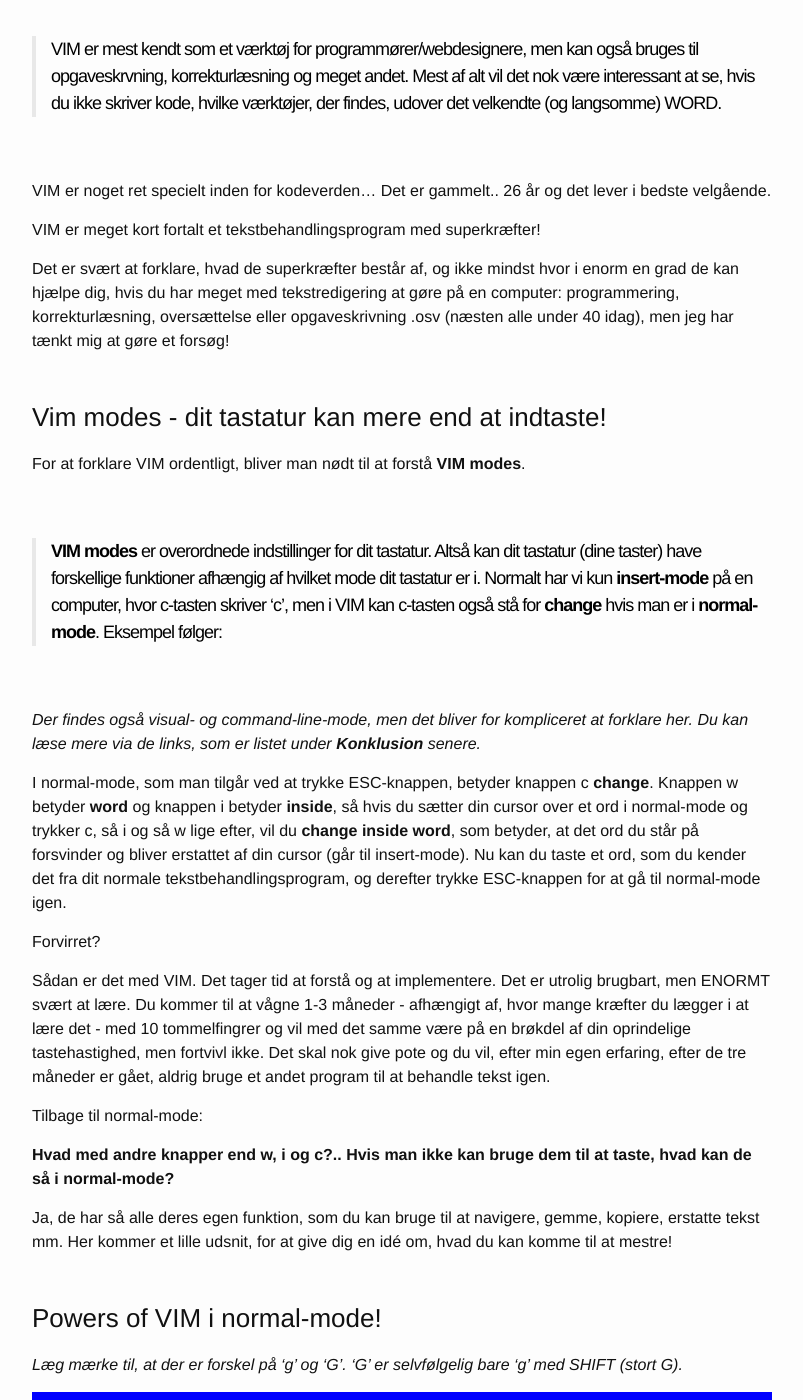
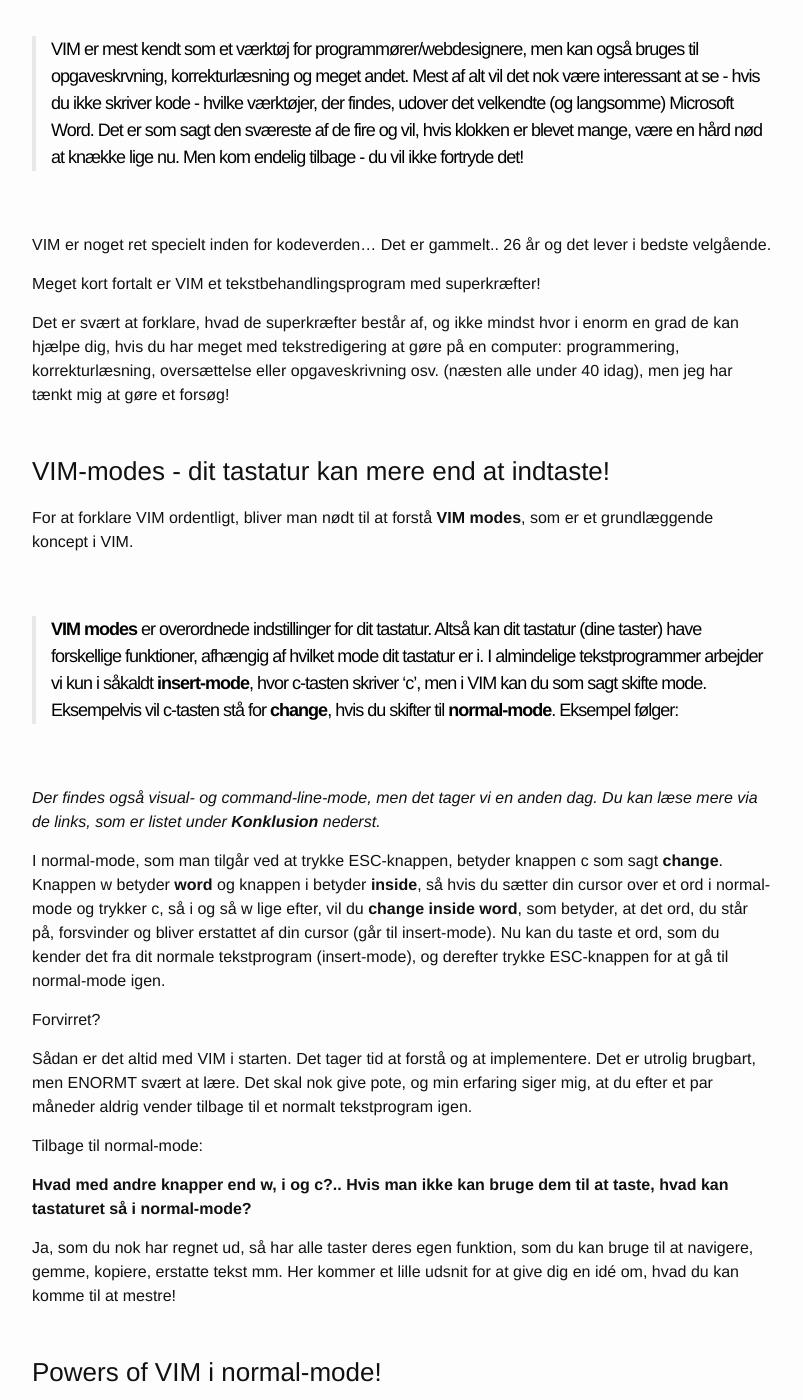
Before and after one commit to peterhoejlundandersen/hilsen, a Jekyll site: the page built from _posts/blogs/2018-01-27-techlove.markdown, in a window 1280 px wide and 1400 px high, scrolled down 8620 px. Shown: the whole window, without its empty margins (238-1041 px from the left). Built offline with Jekyll 4.4.1, drawn with Linux system fonts in a browser that asks for light colours; some of the changed text lies outside the part shown.

Commit message:
last corrections

```diff
--- a/_posts/blogs/2018-01-27-techlove.markdown
+++ b/_posts/blogs/2018-01-27-techlove.markdown
@@ -147,34 +147,35 @@
 
 ## VIM - en gammel teksteditor med superkræfter (den svære)!
 
-> VIM er mest kendt som et værktøj for programmører/webdesignere, men kan også bruges til opgaveskrvning, korrekturlæsning og meget andet. Mest af alt vil det nok være interessant at se, hvis du ikke skriver kode, hvilke værktøjer, der findes, udover det velkendte (og langsomme) WORD.
+
+> VIM er mest kendt som et værktøj for programmører/webdesignere, men kan også bruges til opgaveskrvning, korrekturlæsning og meget andet. Mest af alt vil det nok være interessant at se - hvis du ikke skriver kode - hvilke værktøjer, der findes, udover det velkendte (og langsomme) Microsoft Word. Det er som sagt den sværeste af de fire og vil, hvis klokken er blevet mange, være en hård nød at knække lige nu. Men kom endelig tilbage - du vil ikke fortryde det!
 
 VIM er noget ret specielt inden for kodeverden... Det er gammelt.. 26 år og det lever i bedste velgående.
 
-VIM er meget kort fortalt et tekstbehandlingsprogram med superkræfter!
+Meget kort fortalt er VIM et tekstbehandlingsprogram med superkræfter!
 
-Det er svært at forklare, hvad de superkræfter består af, og ikke mindst hvor i enorm en grad de kan hjælpe dig, hvis du har meget med tekstredigering at gøre på en computer: programmering, korrekturlæsning, oversættelse eller opgaveskrivning .osv (næsten alle under 40 idag), men jeg har tænkt mig at gøre et forsøg!
+Det er svært at forklare, hvad de superkræfter består af, og ikke mindst hvor i enorm en grad de kan hjælpe dig, hvis du har meget med tekstredigering at gøre på en computer: programmering, korrekturlæsning, oversættelse eller opgaveskrivning osv. (næsten alle under 40 idag), men jeg har tænkt mig at gøre et forsøg!
 
 
-### Vim modes - dit tastatur kan mere end at indtaste!
+### VIM-modes - dit tastatur kan mere end at indtaste!
 
-For at forklare VIM ordentligt, bliver man nødt til at forstå **VIM modes**.
+For at forklare VIM ordentligt, bliver man nødt til at forstå **VIM modes**, som er et grundlæggende koncept i VIM.
 
-> **VIM modes** er overordnede indstillinger for dit tastatur. Altså kan dit tastatur (dine taster) have forskellige funktioner afhængig af hvilket mode dit tastatur er i. Normalt har vi kun **insert-mode** på en computer, hvor c-tasten skriver 'c', men i VIM kan c-tasten også stå for **change** hvis man er i **normal-mode**. Eksempel følger:
+> **VIM modes** er overordnede indstillinger for dit tastatur. Altså kan dit tastatur (dine taster) have forskellige funktioner, afhængig af hvilket mode dit tastatur er i. I almindelige tekstprogrammer arbejder vi kun i såkaldt **insert-mode**, hvor c-tasten skriver 'c', men i VIM kan du som sagt skifte mode. Eksempelvis vil c-tasten stå for **change**, hvis du skifter til **normal-mode**. Eksempel følger:
 
-*Der findes også visual- og command-line-mode, men det bliver for kompliceret at forklare her. Du kan læse mere via de links, som er listet under **Konklusion** senere.*
+*Der findes også visual- og command-line-mode, men det tager vi en anden dag. Du kan læse mere via de links, som er listet under **Konklusion** nederst.*
 
-I normal-mode, som man tilgår ved at trykke ESC-knappen, betyder knappen c **change**. Knappen w betyder **word** og knappen i betyder **inside**, så hvis du sætter din cursor over et ord i normal-mode og trykker c, så i og så w lige efter, vil du **change inside word**, som betyder, at det ord du står på forsvinder og bliver erstattet af din cursor (går til insert-mode). Nu kan du taste et ord, som du kender det fra dit normale tekstbehandlingsprogram, og derefter trykke ESC-knappen for at gå til normal-mode igen.
+I normal-mode, som man tilgår ved at trykke ESC-knappen, betyder knappen c som sagt **change**. Knappen w betyder **word** og knappen i betyder **inside**, så hvis du sætter din cursor over et ord i normal-mode og trykker c, så i og så w lige efter, vil du **change inside word**, som betyder, at det ord, du står på, forsvinder og bliver erstattet af din cursor (går til insert-mode). Nu kan du taste et ord, som du kender det fra dit normale tekstprogram (insert-mode), og derefter trykke ESC-knappen for at gå til normal-mode igen.
 
 Forvirret?
 
-Sådan er det med VIM. Det tager tid at forstå og at implementere. Det er utrolig brugbart, men ENORMT svært at lære. Du kommer til at vågne 1-3 måneder - afhængigt af, hvor mange kræfter du lægger i at lære det - med 10 tommelfingrer og vil med det samme være på en brøkdel af din oprindelige tastehastighed, men fortvivl ikke. Det skal nok give pote og du vil, efter min egen erfaring, efter de tre måneder er gået, aldrig bruge et andet program til at behandle tekst igen.
+Sådan er det altid med VIM i starten. Det tager tid at forstå og at implementere. Det er utrolig brugbart, men ENORMT svært at lære. Det skal nok give pote, og min erfaring siger mig, at du efter et par måneder aldrig vender tilbage til et normalt tekstprogram igen.
 
 Tilbage til normal-mode:
 
-**Hvad med andre knapper end w, i og c?.. Hvis man ikke kan bruge dem til at taste, hvad kan de så i normal-mode?**
+**Hvad med andre knapper end w, i og c?.. Hvis man ikke kan bruge dem til at taste, hvad kan tastaturet så i normal-mode?**
 
-Ja, de har så alle deres egen funktion, som du kan bruge til at navigere, gemme, kopiere, erstatte tekst mm. Her kommer et lille udsnit, for at give dig en idé om, hvad du kan komme til at mestre!
+Ja, som du nok har regnet ud, så har alle taster deres egen funktion, som du kan bruge til at navigere, gemme, kopiere, erstatte tekst mm. Her kommer et lille udsnit for at give dig en idé om, hvad du kan komme til at mestre!
 
 ### Powers of VIM i normal-mode!
 
@@ -213,7 +214,7 @@
 
 Det er blot et meget lille udsnit, men hvad der er værd at vide er, at **funktionerne kan sættes sammen!**
 
-> **Sammensætning:** I VIM kan du sætte forskellige indtastninger sammen, så man f.eks. kan taste di", som betyder: Slet alt inde i gåseøjnene. Eller med c, a og parentes: ca(, der betyder: Slet alt inden i parenteserne og tag parenteserne med og gå til insert-mode!
+> **Sammensætning:** I VIM kan du sætte forskellige indtastninger sammen, så man f.eks. kan taste `di"`, som betyder: Slet alt inde i gåseøjnene. Eller med c, a og parentes: `ca(`, der betyder: Slet alt inden i parenteserne og tag parenteserne med og gå til insert-mode!
 
 Andre eksempler på sammensætninger - tal kan også bruges:
 
@@ -230,17 +231,17 @@
 | dt" | slet indtil gåseøjnene  ekskl. gåseøjnene |
 | dT( | slet bagud indtil åben parentes ekskl. parentes |
 
-Igen er det **kun et lille udsnit**! Du kan nok forestille dig, hvor mange 100-vis af sammensatte kommandoer, der findes. Nogle af dem mere brugte end andre, men pointen er, at du pludselig kan sætte dine værktøjer sammen og bygge løsninger, der passer til en hver situation i tekst-sammenhænge.
+Som sagt er det **kun et lille udsnit**! Du kan nok forestille dig, hvor mange 100-vis af sammensatte kommandoer, der findes. Nogle af dem mere brugte end andre, men pointen er, at du pludselig kan sætte dine værktøjer sammen og bygge løsninger, der passer til enhver situation i tekst-sammenhænge.
 
 > Til sidst vil du bruge VIM-funktionerne i forlængelse af hinanden uden at tænke over det og får derved en vanvittig hurtig og fleksibel værktøjskasse!
 
-VIM har nogle mere advancerede funktioner såsom **register**, **makros** og mange, mange flere. Jeg er kun selv lige begyndt at udforske disse og bliver stadig overrasket over hvad VIM er i stand til!
+VIM har nogle mere advancerede funktioner såsom **register**, **makros** og mange, mange flere. Jeg er kun selv lige begyndt at udforske disse og bliver stadig overrasket over, hvad VIM er i stand til!
 
 
 ### Fortvivlet? - spil det!
 
 Hvis du synes, at det lyder bare nogenlunde spændende, men tænker: Wtf?
-SÅ tag at gå over og prøv spillet [VIM Adventures](https://vim-adventures.com/){:target="_blank"}, hvor du kan spille dig igennem de første mange funktioner og prøve kræfter med det. Det er en god smagsprøve.
+Så tag at prøv spillet [VIM Adventures](https://vim-adventures.com/){:target="_blank"}, hvor du kan spille dig igennem de første mange funktioner og prøve kræfter med det. Det er en god smagsprøve.
 
 [![VIM Adventure](/assets/blogs/vim-adventure.jpg)](https://vim-adventures.com/){:target="_blank"}
 
```
Also changed, not shown: other parts of _posts/blogs/2018-01-27-techlove.markdown (+2 -2 lines), 2 other files.
